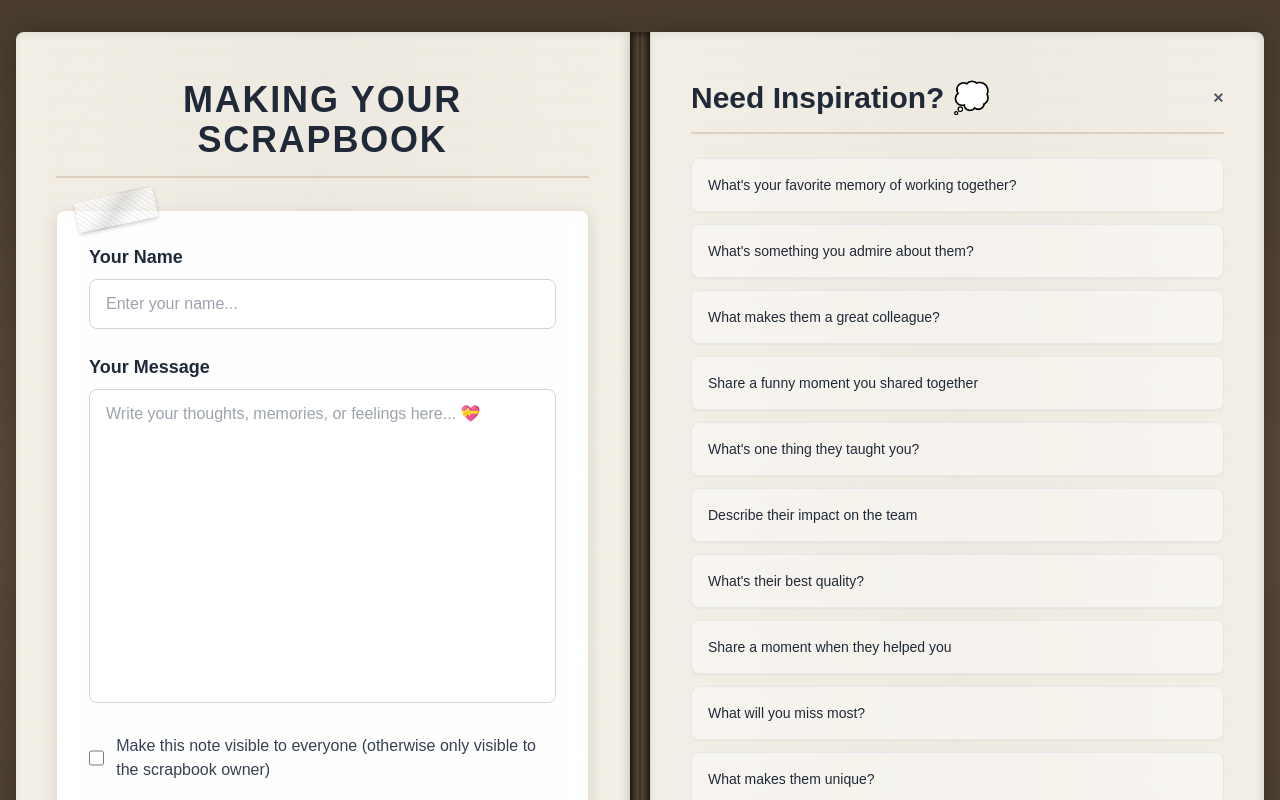
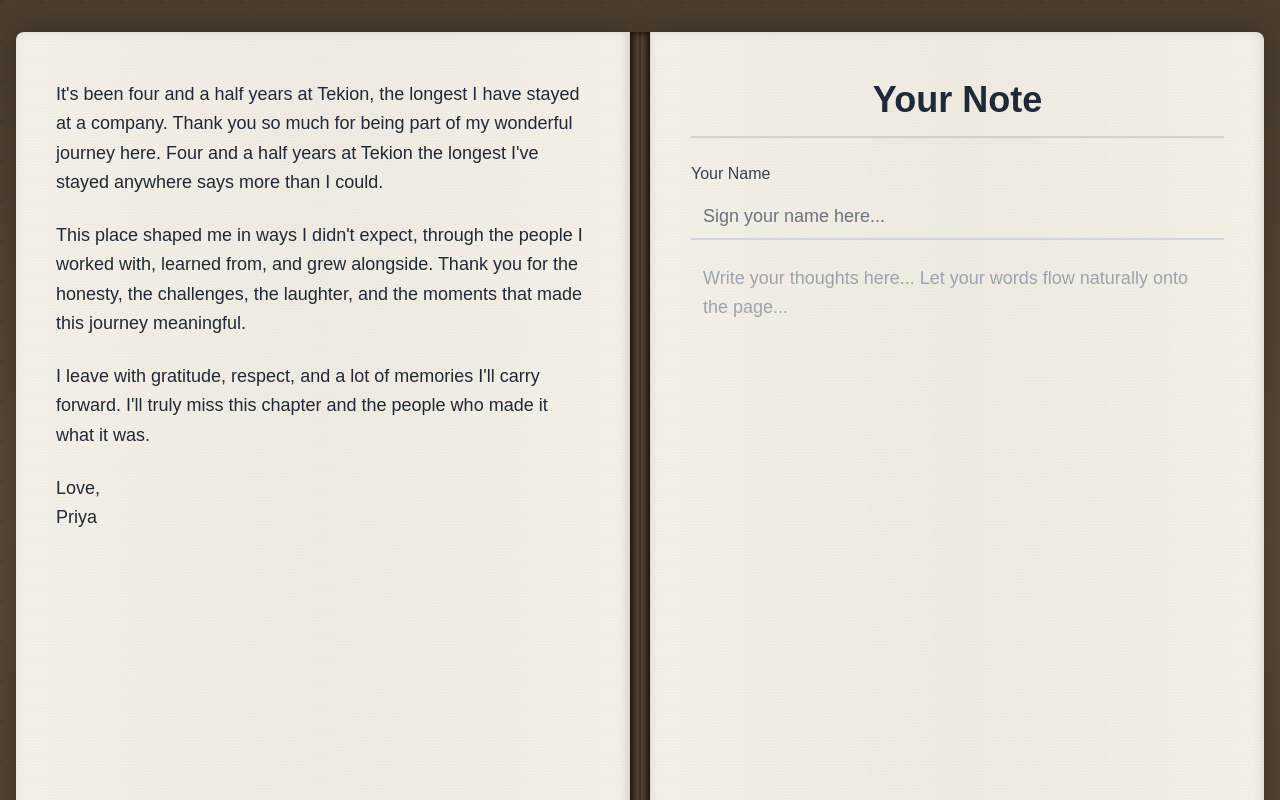
Before and after one commit to priyasingh1501/myscrapbook, a Next.js app: page /share in a window 1280 px wide. Shown: the top 800 px of the page. Built offline with nearby package versions, Linux system fonts and the light colour scheme.

Commit message:
Update left page with personal message, make textarea transparent, change primary color to beige, and remove privacy checkbox - all notes visible

```diff
--- a/app/api/notes/route.ts
+++ b/app/api/notes/route.ts
@@ -3,12 +3,8 @@ import { getNotes, saveNote, getPublicNotes, Note } from '@/lib/db'
 
 export async function GET(request: NextRequest) {
   try {
-    const searchParams = request.nextUrl.searchParams
-    const viewMode = searchParams.get('view')
-
-    // If view=public, return only public notes
-    // Otherwise, return all notes (for dashboard owner)
-    const notes = viewMode === 'public' ? await getPublicNotes() : await getNotes()
+    // Return all notes - all notes are visible on dashboard
+    const notes = await getNotes()
 
     return NextResponse.json(notes)
   } catch (error) {
@@ -23,7 +19,7 @@ export async function GET(request: NextRequest) {
 export async function POST(request: NextRequest) {
   try {
     const body = await request.json()
-    const { author, message, visibleToOthers } = body
+    const { author, message } = body
 
     if (!author || !message) {
       return NextResponse.json(
@@ -32,10 +28,11 @@ export async function POST(request: NextRequest) {
       )
     }
 
+    // All notes are visible on dashboard
     const note = await saveNote({
       author: author.trim(),
       message: message.trim(),
-      visibleToOthers: visibleToOthers || false,
+      visibleToOthers: true,
     })
 
     return NextResponse.json(note, { status: 201 })
--- a/app/globals.css
+++ b/app/globals.css
@@ -7,9 +7,9 @@
 :root {
   --glass-bg: rgba(255, 255, 255, 0.1);
   --glass-border: rgba(255, 255, 255, 0.2);
-  --accent-color: #d946ef;
-  --accent-color-dark: #a21caf;
-  --accent-color-light: #f0abfc;
+  --accent-color: #b45309;
+  --accent-color-dark: #92400e;
+  --accent-color-light: #fbbf24;
 }
 
 * {
--- a/app/page.tsx
+++ b/app/page.tsx
@@ -56,11 +56,11 @@ export default function Dashboard() {
                 type="text"
                 value={shareLink}
                 readOnly
-                className="flex-1 px-4 py-3 rounded-xl bg-white/20 text-white placeholder-white/60 border border-white/30 focus:outline-none focus:ring-2 focus:ring-fuchsia-500 handwriting"
+                className="flex-1 px-4 py-3 rounded-xl bg-white/20 text-white placeholder-white/60 border border-white/30 focus:outline-none focus:ring-2 focus:ring-amber-600 handwriting"
               />
               <button
                 onClick={copyToClipboard}
-                className="px-6 py-3 bg-fuchsia-600/80 hover:bg-fuchsia-600 rounded-xl text-white font-bold handwriting transition-all duration-300 hover:scale-105 flex items-center gap-2 shadow-lg shadow-fuchsia-500/50"
+                className="px-6 py-3 bg-amber-700/80 hover:bg-amber-700 rounded-xl text-white font-bold handwriting transition-all duration-300 hover:scale-105 flex items-center gap-2 shadow-lg shadow-amber-600/50"
               >
                 {copied ? (
                   <>
@@ -91,15 +91,10 @@ export default function Dashboard() {
                 style={{ animationDelay: `${index * 0.1}s` }}
               >
                 <div className="mb-4">
-                  <div className="flex items-center justify-between mb-2">
+                  <div className="mb-2">
                     <h3 className="nostalgic text-2xl font-bold text-white">
                       {note.author}
                     </h3>
-                    {note.visibleToOthers && (
-                      <span className="text-xs bg-fuchsia-900 text-fuchsia-300 px-2 py-1 rounded-full handwriting">
-                        Public
-                      </span>
-                    )}
                   </div>
                   <p className="handwriting text-gray-200 text-base leading-relaxed whitespace-pre-wrap">
                     {note.message}
--- a/app/share/page.tsx
+++ b/app/share/page.tsx
@@ -21,7 +21,6 @@ export default function SharePage() {
   const [formData, setFormData] = useState({
     author: '',
     message: '',
-    visibleToOthers: false,
   })
   const [submitting, setSubmitting] = useState(false)
   const [submitted, setSubmitted] = useState(false)
@@ -91,25 +90,47 @@ export default function SharePage() {
       {/* Book Container */}
       <div className="relative z-20 min-h-screen flex items-center justify-center py-8 px-4">
         <div className="book-container">
-          {/* Left Page - Note Area */}
+          {/* Left Page - Message */}
           <div className="book-page book-page-left">
             <div className="page-content">
-              <div className="page-header mb-6">
-                <h1 className="nostalgic text-3xl md:text-4xl font-bold text-gray-800 uppercase tracking-wider text-center">
-                  Making Your Scrapbook
-                </h1>
+              <div className="space-y-6 text-gray-800 handwriting text-lg leading-relaxed">
+                <p>
+                  It's been four and a half years at Tekion, the longest I have stayed at a company. Thank you so much for being part of my wonderful journey here. Four and a half years at Tekion the longest I've stayed anywhere says more than I could.
+                </p>
+
+                <p>
+                  This place shaped me in ways I didn't expect, through the people I worked with, learned from, and grew alongside. Thank you for the honesty, the challenges, the laughter, and the moments that made this journey meaningful.
+                </p>
+
+                <p>
+                  I leave with gratitude, respect, and a lot of memories I'll carry forward. I'll truly miss this chapter and the people who made it what it was.
+                </p>
+
+                <p className="mt-8">
+                  Love,<br />
+                  Priya
+                </p>
+              </div>
+            </div>
           </div>
 
-              {/* Note Area with Tape */}
-              <div className="scrapbook-note-container relative">
-                {/* Tape decorations */}
-                <div className="tape tape-top-left"></div>
-                <div className="tape tape-bottom-right"></div>
+          {/* Book Spine */}
+          <div className="book-spine"></div>
 
-                {/* Note Area */}
-                <form onSubmit={handleSubmit} className="scrapbook-note-area p-6 md:p-8">
-            <div className="mb-6">
-              <label htmlFor="author" className="block text-gray-800 handwriting text-lg mb-2 font-semibold">
+          {/* Right Page - Writing Area */}
+          <div className="book-page book-page-right">
+            <div className="page-content">
+              <form onSubmit={handleSubmit} className="h-full flex flex-col">
+                <div className="page-header mb-6">
+                  <h2 className="nostalgic text-3xl md:text-4xl font-bold text-gray-800 text-center">
+                    Your Note
+                  </h2>
+                </div>
+
+                {/* Transparent Writing Area */}
+                <div className="flex-1 flex flex-col">
+                  <div className="mb-4">
+                    <label htmlFor="author" className="block text-gray-700 handwriting text-base mb-2">
                       Your Name
                     </label>
                     <input
@@ -118,66 +139,40 @@ export default function SharePage() {
                       required
                       value={formData.author}
                       onChange={(e) => setFormData({ ...formData, author: e.target.value })}
-                className="w-full px-4 py-3 rounded-lg bg-white/80 text-gray-800 placeholder-gray-400 border border-gray-300 focus:outline-none focus:ring-2 focus:ring-fuchsia-500 focus:border-fuchsia-500 handwriting text-base"
-                placeholder="Enter your name..."
+                      className="w-full px-3 py-2 bg-transparent text-gray-800 placeholder-gray-500 border-b-2 border-gray-300 focus:outline-none focus:border-amber-700 handwriting text-lg"
+                      placeholder="Sign your name here..."
                     />
                   </div>
 
-            <div className="mb-6">
-              <label htmlFor="message" className="block text-gray-800 handwriting text-lg mb-2 font-semibold">
-                Your Message
-              </label>
+                  <div className="flex-1 mb-4">
                     <textarea
                       ref={textareaRef}
                       id="message"
                       required
-                rows={12}
                       value={formData.message}
                       onChange={(e) => setFormData({ ...formData, message: e.target.value })}
-                className="w-full px-4 py-3 rounded-lg bg-white/80 text-gray-800 placeholder-gray-400 border border-gray-300 focus:outline-none focus:ring-2 focus:ring-fuchsia-500 focus:border-fuchsia-500 handwriting text-base resize-none transition-all duration-200 min-h-[300px]"
-                placeholder="Write your thoughts, memories, or feelings here... 💝"
+                      className="w-full h-full px-3 py-2 bg-transparent text-gray-800 placeholder-gray-400 focus:outline-none handwriting text-lg resize-none leading-relaxed"
+                      placeholder="Write your thoughts here... Let your words flow naturally onto the page..."
                     />
-            </div>
-
-            <div className="mb-6">
-              <label className="flex items-center cursor-pointer">
-                <input
-                  type="checkbox"
-                  checked={formData.visibleToOthers}
-                  onChange={(e) => setFormData({ ...formData, visibleToOthers: e.target.checked })}
-                  className="w-5 h-5 rounded border-gray-400 bg-white text-fuchsia-600 focus:ring-fuchsia-500 cursor-pointer"
-                />
-                <span className="ml-3 text-gray-700 handwriting text-base">
-                  Make this note visible to everyone (otherwise only visible to the scrapbook owner)
-                </span>
-              </label>
                   </div>
 
                   <button
                     type="submit"
                     disabled={submitting}
-              className="w-full px-8 py-4 bg-fuchsia-600 hover:bg-fuchsia-700 rounded-lg text-white font-bold handwriting text-lg transition-all duration-300 hover:scale-105 disabled:opacity-50 disabled:cursor-not-allowed shadow-lg shadow-fuchsia-500/50"
+                    className="w-full px-6 py-3 bg-amber-700 hover:bg-amber-800 rounded-lg text-white font-bold handwriting text-base transition-all duration-300 hover:scale-105 disabled:opacity-50 disabled:cursor-not-allowed shadow-md"
                   >
                     {submitting ? 'Adding Memory...' : 'Add to Scrapbook ✨'}
                   </button>
+                </div>
               </form>
-              </div>
-            </div>
-          </div>
 
-          {/* Book Spine */}
-          <div className="book-spine"></div>
-
-          {/* Right Page - Prompts */}
-          <div className="book-page book-page-right">
-            <div className="page-content">
-              {showPrompts ? (
-                <>
-                  <div className="page-header mb-6">
-                    <div className="flex items-center justify-between">
-                      <h2 className="nostalgic text-2xl md:text-3xl font-bold text-gray-800">
+              {/* Prompts Section */}
+              {showPrompts && (
+                <div className="mt-6 pt-6 border-t border-gray-300">
+                  <div className="flex items-center justify-between mb-4">
+                    <h3 className="nostalgic text-xl font-bold text-gray-800">
                       Need Inspiration? 💭
-                      </h2>
+                    </h3>
                     <button
                       type="button"
                       onClick={() => setShowPrompts(false)}
@@ -186,32 +181,31 @@ export default function SharePage() {
                       ✕
                     </button>
                   </div>
-                  </div>
-                  <div className="space-y-3">
+                  <div className="space-y-2">
                     {prompts.map((prompt, index) => (
                       <button
                         key={index}
                         type="button"
                         onClick={() => insertPrompt(prompt)}
-                        className="w-full bg-white/40 hover:bg-white/60 backdrop-blur-sm border border-gray-200 hover:border-fuchsia-300 rounded-lg p-4 text-left transition-all duration-300 hover:scale-105 group shadow-sm"
+                        className="w-full bg-white/30 hover:bg-white/50 backdrop-blur-sm border border-gray-200 hover:border-amber-400 rounded p-3 text-left transition-all duration-300 hover:scale-105 group"
                       >
-                        <p className="handwriting text-gray-800 text-sm group-hover:text-fuchsia-700 font-medium">
+                        <p className="handwriting text-gray-800 text-xs group-hover:text-amber-700">
                           {prompt}
                         </p>
                       </button>
                     ))}
                   </div>
-                </>
-              ) : (
-                <div className="flex items-center justify-center h-full min-h-[400px]">
+                </div>
+              )}
+
+              {!showPrompts && (
+                <div className="mt-6 pt-6 border-t border-gray-300 text-center">
                   <button
                     type="button"
                     onClick={() => setShowPrompts(true)}
-                    className="bg-white/40 hover:bg-white/60 backdrop-blur-sm border border-gray-200 hover:border-fuchsia-300 rounded-lg px-8 py-4 text-center transition-all duration-300 shadow-sm"
+                    className="text-gray-600 hover:text-amber-700 handwriting text-sm font-semibold transition-colors"
                   >
-                    <span className="handwriting text-gray-800 text-lg font-semibold hover:text-fuchsia-700">
                     Show Writing Prompts 💡
-                    </span>
                   </button>
                 </div>
               )}
```
Lines whose indentation alone changed are shown as unchanged.
